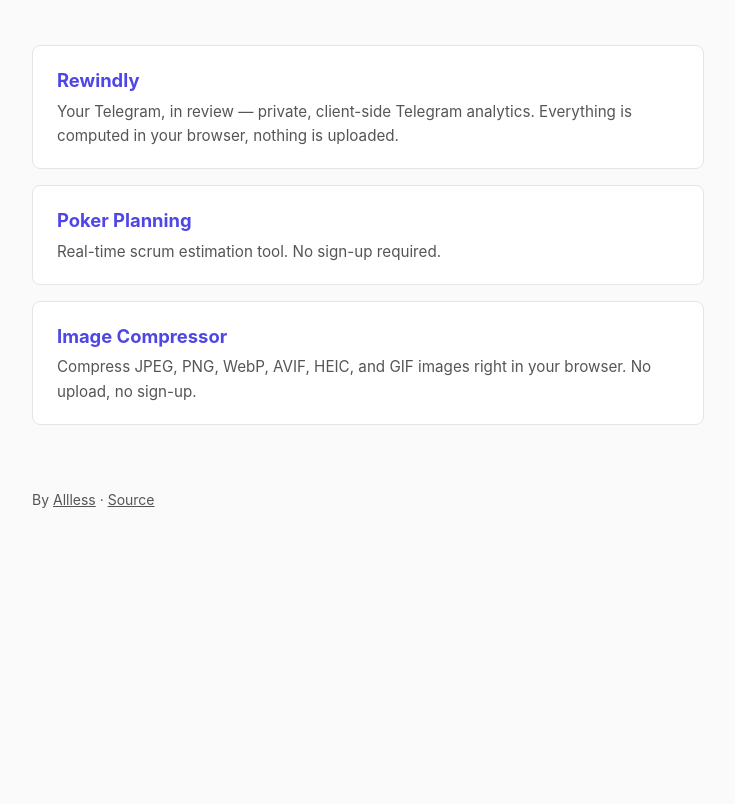
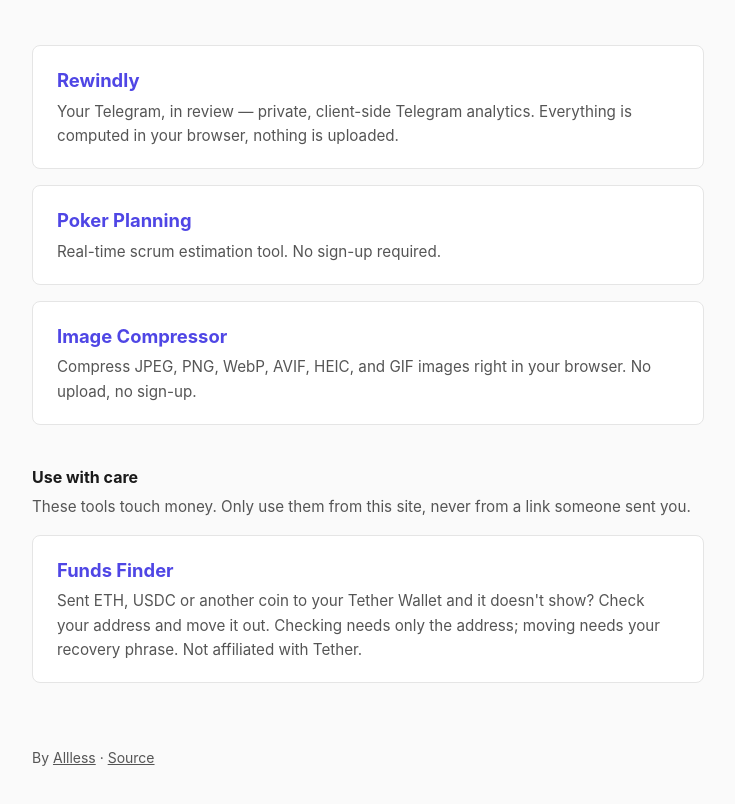
Before and after one commit to Allless/allless.github.io, a plain HTML site: page index.html in a window 1280 px wide. Shown: the part 158-962 px from the top of the page, without its empty margins (272-1007 px from the left). Before the commit the page ends 800 px from the top, so only its background shows below. Drawn offline with Linux system fonts and the light colour scheme.

Commit message:
Add Funds Finder to the landing page

```diff
--- a/index.html
+++ b/index.html
@@ -65,6 +65,9 @@
       .tool:hover { border-color: var(--accent); transform: translateY(-1px); }
       .tool h2 { font-size: 1.15rem; margin: 0 0 0.25rem; color: var(--accent); }
       .tool p { margin: 0; color: var(--fg-muted); font-size: 0.95rem; }
+      .careful { margin-top: 2.5rem; }
+      .careful > h2 { font-size: 1rem; margin: 0 0 0.25rem; }
+      .careful > p { color: var(--fg-muted); margin: 0 0 1rem; font-size: 0.95rem; }
       footer { margin-top: 4rem; color: var(--fg-muted); font-size: 0.875rem; }
       footer a { color: inherit; }
     </style>
@@ -92,6 +95,17 @@
       </a>
     </main>
 
+    <section class="careful">
+      <h2>Use with care</h2>
+      <p>These tools touch money. Only use them from this site, never from a link someone sent you.</p>
+      <div class="tools">
+        <a class="tool" href="/funds-finder/">
+          <h2>Funds Finder</h2>
+          <p>Sent ETH, USDC or another coin to your Tether Wallet and it doesn't show? Check your address and move it out. Checking needs only the address; moving needs your recovery phrase. Not affiliated with Tether.</p>
+        </a>
+      </div>
+    </section>
+
     <footer>
       <p>By <a href="https://github.com/Allless">Allless</a> · <a href="https://github.com/Allless?tab=repositories">Source</a></p>
     </footer>
```
